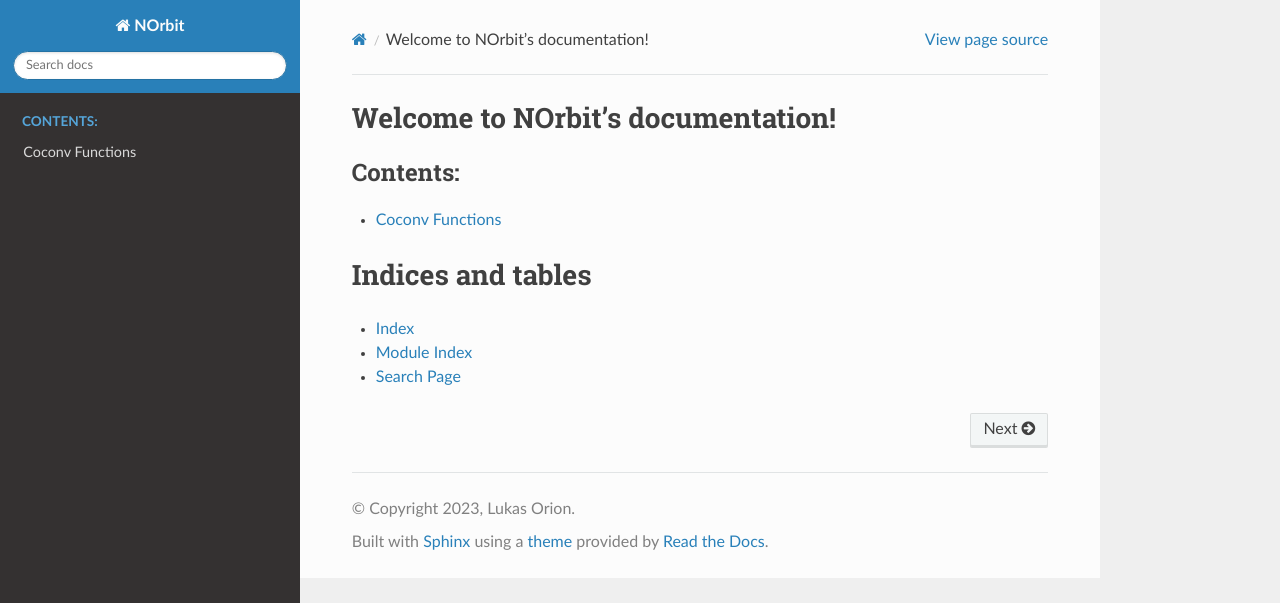
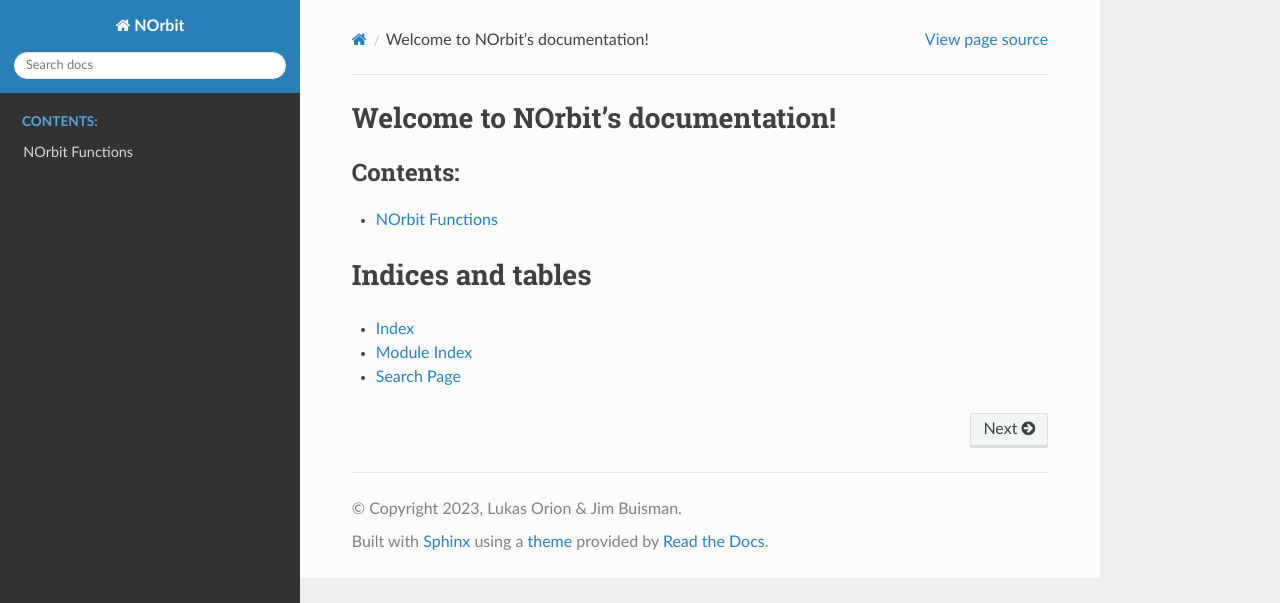
Before and after one commit to Lukas-Orion/NOrbit, a Sphinx documentation site: the page built from docs/source/index.rst, in a window 1280 px wide. Shown: the top 603 px of the page. Built offline with Sphinx 7.4.7 and the Read the Docs theme 2.0.0, drawn with Linux system fonts in a browser that asks for light colours.

Commit message:
Added documentation

```diff
--- a/docs/source/conf.py
+++ b/docs/source/conf.py
@@ -12,14 +12,14 @@
 #
 import os
 import sys
-sys.path.insert(0, os.path.abspath('../../coconv/'))
+sys.path.insert(0, os.path.abspath('../../NOrbit/'))
 
 
 # -- Project information -----------------------------------------------------
 
 project = 'NOrbit'
-copyright = '2023, Lukas Orion'
-author = 'Lukas Orion'
+copyright = '2023, Lukas Orion & Jim Buisman'
+author = 'Lukas Orion & Jim Buisman'
 
 # The full version, including alpha/beta/rc tags
 release = '1.0.0'
--- a/docs/source/index.rst
+++ b/docs/source/index.rst
@@ -10,7 +10,7 @@
    :maxdepth: 2
    :caption: Contents:
 
-   coconv.rst
+   NOrbit.rst
 
 Indices and tables
 ==================
```
Also changed, not shown: other parts of docs/source/index.rst (+1 -1 lines), docs/source/NOrbit.rst (added, +9 -0 lines), docs/source/coconv.rst (deleted, +0 -9 lines).
